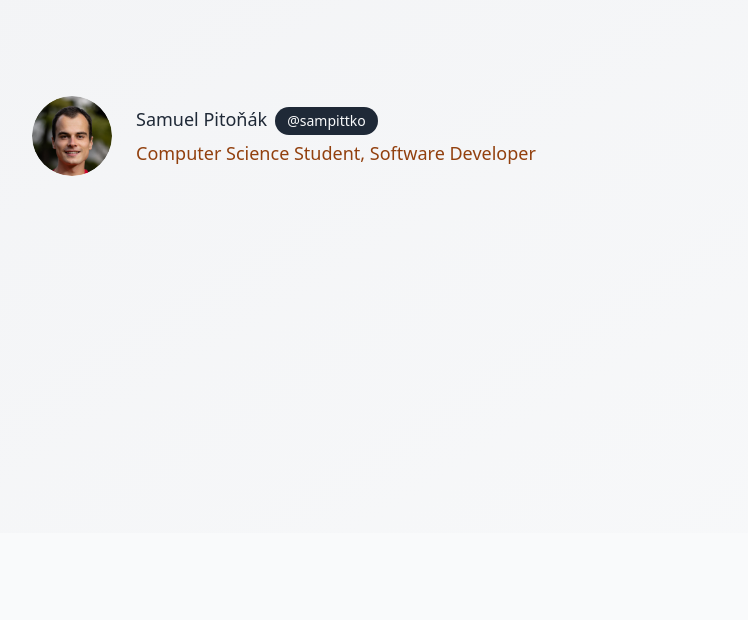
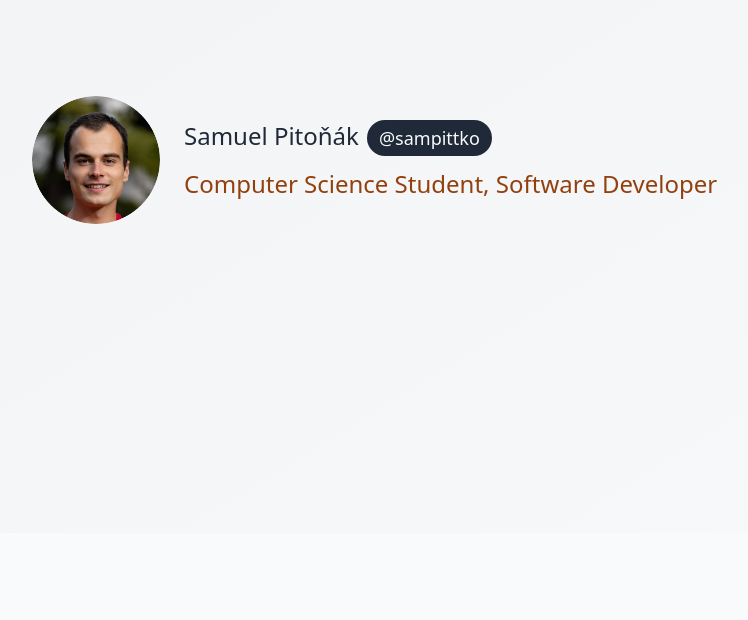
Before and after one commit to sampittko/samuelpitonak.sk, a Gatsby site: page / in a window 1280 px wide. Shown: the top 620 px of the page, without its empty margins (64-812 px from the left). Built offline with nearby package versions, Linux system fonts and the light colour scheme; Gatsby itself is replaced by a stand-in of ours.

Commit message:
Should I sleep or should I not

```diff
--- a/src/templates/index.js
+++ b/src/templates/index.js
@@ -37,10 +37,10 @@ const IndexTemplate = ({ pageContext }) => {
       <div className="md:space-x-4 md:flex md:items-center md:justify-center lg:space-x-6">
         <Img
           fluid={fluid}
-          className="w-24 h-24 mx-auto mb-5 rounded-full hover:animate-spin md:m-0 md:w-16 md:inline-block md:h-16 lg:w-20 lg:h-20"
+          className="w-24 h-24 mx-auto mb-5 rounded-full hover:animate-spin md:m-0 md:w-20 md:inline-block md:h-20 lg:w-32 lg:h-32"
           alt={author.fullname}
         />
-        <div className="space-y-1 font-medium leading-6 md:inline-block md:text-lg">
+        <div className="space-y-1 font-medium leading-6 md:inline-block md:text-lg lg:space-y-3 lg:text-2xl">
           <h3 className="text-center text-gray-800 md:text-left">
             <a
               href={`mailto:${author.email}`}
@@ -50,7 +50,7 @@ const IndexTemplate = ({ pageContext }) => {
               {author.fullname}
             </a>
             <a
-              className="inline-block px-3 py-1 ml-2 text-sm font-normal transition duration-150 ease-in-out bg-gray-800 rounded-full text-gray-50 hover:bg-amber-800"
+              className="inline-block px-3 py-1 ml-2 text-sm font-normal transition duration-150 ease-in-out bg-gray-800 rounded-full lg:text-lg text-gray-50 hover:bg-amber-800"
               href={`https://google.com/search?q=${author.username}`}
               title="Find me on the Internet"
               rel="noreferrer"
```
